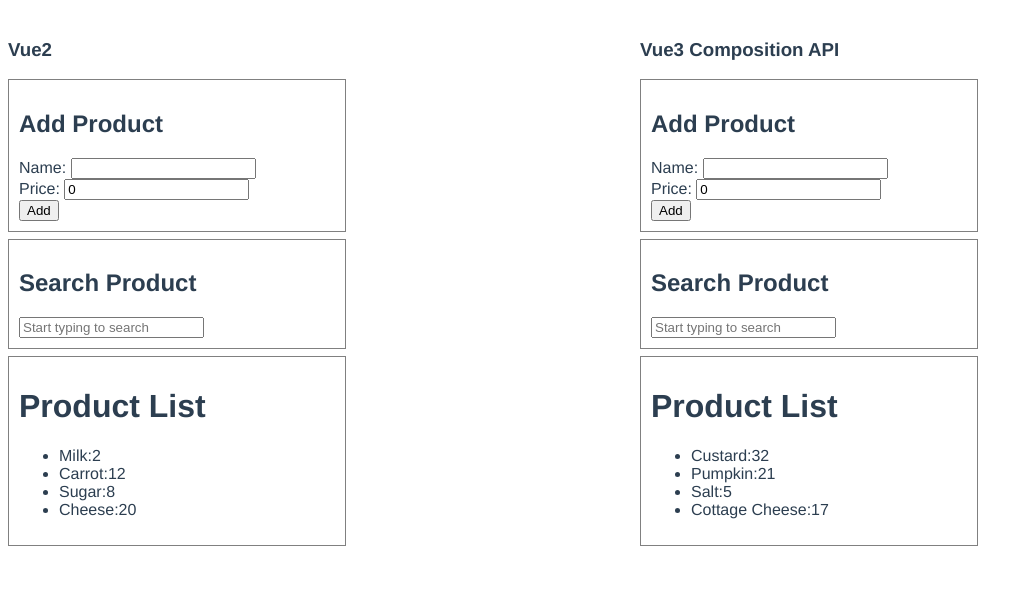
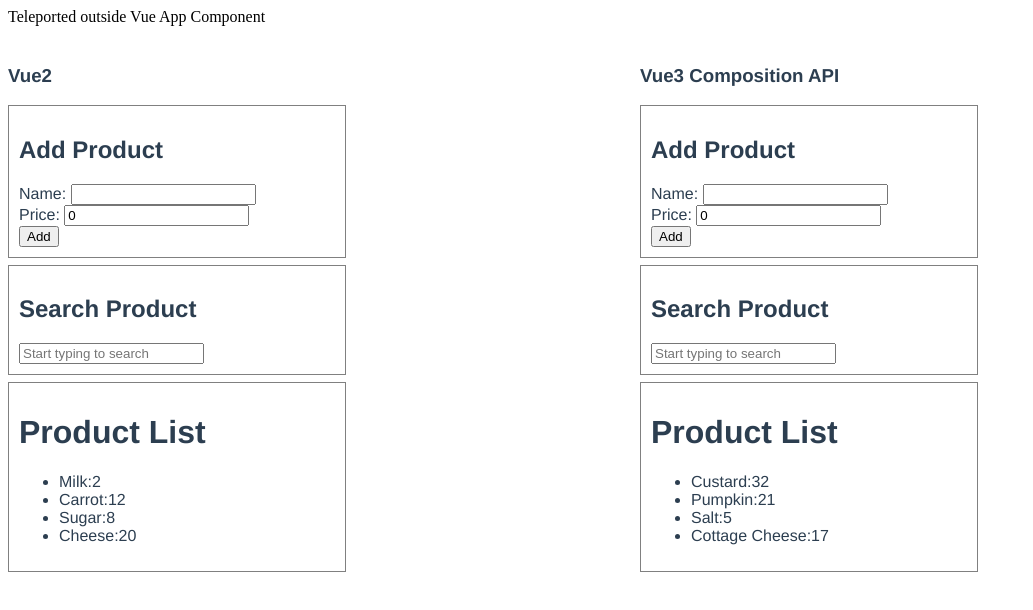
Before and after one commit to bimalghartimagar/vue3-notable-features-demo, a Vue app: page / in a window 1280 px wide. Shown: the top 610 px of the page, without its empty margins (0-1033 px from the left). Built offline with nearby package versions, Linux system fonts and the light colour scheme.

Commit message:
Teleport demo

```diff
--- a/public/index.html
+++ b/public/index.html
@@ -11,6 +11,7 @@
     <noscript>
       <strong>We're sorry but <%= htmlWebpackPlugin.options.title %> doesn't work properly without JavaScript enabled. Please enable it to continue.</strong>
     </noscript>
+    <div id="destination"></div>
     <div id="app"></div>
     <!-- built files will be auto injected -->
   </body>
--- a/src/App.vue
+++ b/src/App.vue
@@ -3,6 +3,9 @@
   <product-list />
   <product-list-3 />
   </div>
+
+  <teleport to="#destination">Teleported outside Vue App Component</teleport>
+
 </template>
 
 <script>
```
